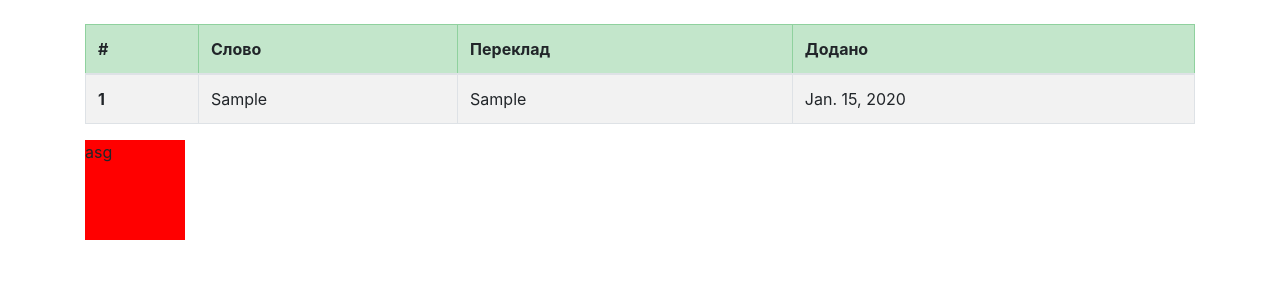
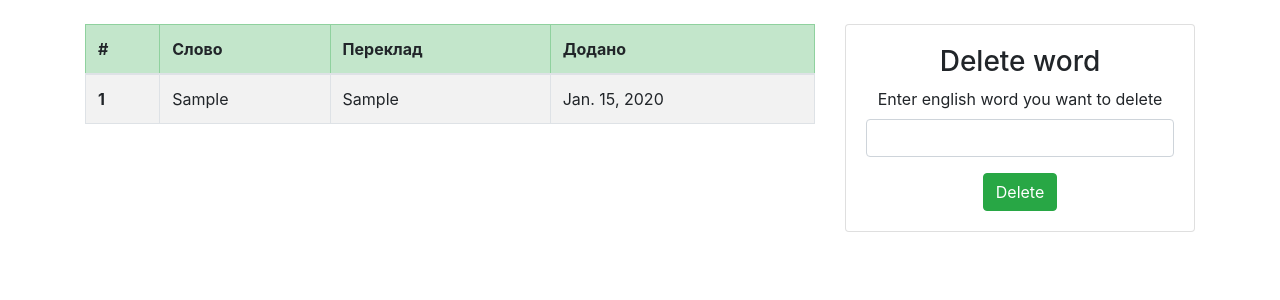
Before and after one commit to Vesli1715/django_cards, a Django app: page /words/table_of_words/ in a window 1280 px wide. Shown: the part 56-356 px from the top of the page. Run offline with Django 3.2, Linux system fonts and the light colour scheme; tables that the repository leaves empty hold one stand-in row (values such as "Sample post"); some libraries are stand-ins or nearby versions.

Commit message:
working with table of data and deleting records from db

```diff
--- a/word_cards/static/base_app/css/test.css
+++ b/word_cards/static/base_app/css/test.css
@@ -19,13 +19,7 @@ form .alert ul {
 
 .table-wrapper-scroll-y {
     display: block;
-    max-height: 400px;
+    max-height: 542px;
     overflow-y: auto;
     -ms-overflow-style: -ms-autohiding-scrollbar;
 }
-
-.delte-block {
-    height:100px;
-    width: 100px;
-    background:red;
-}
--- a/word_cards/templates/base_app/add_new_words.html
+++ b/word_cards/templates/base_app/add_new_words.html
@@ -12,7 +12,9 @@
                     <form method="post">
                         {% csrf_token %}
                         {{ form|crispy  }}
-                        <button type="submit" class="btn btn-success">Add word</button>
+                        <div class="text-center">
+                            <button type="submit" class="btn btn-success">Add word</button>
+                        </div>
                     </form>
                 </div>
             </div>
--- a/word_cards/templates/base_app/table_of_words.html
+++ b/word_cards/templates/base_app/table_of_words.html
@@ -1,10 +1,12 @@
 {% extends 'registration/base.html' %}
-
+{% load crispy_forms_tags %}
 {% load static %}
 <link rel="stylesheet" type="text/css" href="{% static 'word_cards/css/test.css' %}">
 
 {% block content %}
-<div class="contanier">
+<div class="row">
+
+    <div class="col-8">
     <div class="table-wrapper-scroll-y">
       <table class="table table-bordered table-striped">
         <thead>
@@ -27,8 +29,24 @@
         </tbody>
       </table>
       </div>
-  <div class="delte-block">
-    asg
+    </div>
+      <div class="col-4">
+          <div class="card">
+              <div class="card-body">
+                  <div class="text-center">
+                    <h3 >Delete word</h3>
+                  </div>
+                  <div class="text-center">
+                   <form method="post">
+                      {% csrf_token %}
+                      {{ form|crispy }}
+                      <button type="submit" class="btn btn-success"> Delete </button>
+                  </form>
                   </div>
               </div>
+          </div>
+      </div>
+
+</div>
+
 {% endblock%}
--- a/word_cards/urls.py
+++ b/word_cards/urls.py
@@ -13,11 +13,6 @@ urlpatterns = [
     path('choice/', views.choose_right_answer, name='choice'),
     path('words_list/last_ten/', views.delete_word),
 
-    path('words_list/last_ten/', views.show_last_ten, name='last_ten'),
-    path('words_list/last_twenty/', views.show_last_twenty, name='last_twenty'),
-    path('words_list/last_fifty/', views.show_last_fifty, name='last_fifty'),
-    path('words_list/all/', views.show_all_words_list, name='all_words_list'),
-
     path('polls/', views.training ),
 
 
--- a/word_cards/views.py
+++ b/word_cards/views.py
@@ -55,29 +55,6 @@ def delete_word(request):
     fields = Words.objects.all().order_by('-id')[:10]
     D = {'form': form, 'fields': fields}
     return render(request, 'word_cards/all_words_list.html', D)
-
-
-# bad decision
-def show_all_words_list(request):
-    fields = Words.objects.all().order_by('-id')
-    return render(request, 'word_cards/all_words_list.html', {'fields': fields})
-
-
-def show_last_ten(request, numb=10):
-    fields = Words.objects.all().order_by('-id')[:numb]
-    return render(request, 'word_cards/all_words_list.html', {'fields': fields})
-
-
-def show_last_twenty(request, numb=20):
-    fields = Words.objects.all().order_by('-id')[:numb]
-    return render(request, 'word_cards/all_words_list.html', {'fields': fields})
-
-
-def show_last_fifty(request, numb=50):
-    fields = Words.objects.all().order_by('-id')[:numb]
-    return render(request, 'word_cards/all_words_list.html', {'fields': fields})
-# to here
-
 
 def show_record_data(request):
     en = request.POST['english_word']
@@ -141,7 +118,28 @@ def word_added_successfully(request):
 
 def table_of_words(request):
     fields = Words.objects.all().order_by('-id')
-    return render(request, 'base_app/table_of_words.html', {'fields': fields})
+
+    if request.method == 'POST':
+        form = DeleteForm(request.POST)
+        if form.is_valid():
+            word = request.POST.get('delete_word', 'error')
+            if word:
+                print(word)
+                Words.objects.filter(en_word=word).delete()
+            # process the data in form.cleaned_data as required
+            # ...
+            # redirect to a new URL:
+            D = {'form': form, 'fields': fields}
+            return render(request, 'base_app/table_of_words.html',D)
+
+        # if a GET (or any other method) we'll create a blank form
+    else:
+        form = DeleteForm()
+    fields = Words.objects.all().order_by('-id')[:10]
+    D = {'form': form, 'fields': fields}
+
+    return render(request, 'base_app/table_of_words.html', D)
+
 
 
 
```
Lines whose indentation alone changed are shown as unchanged.
